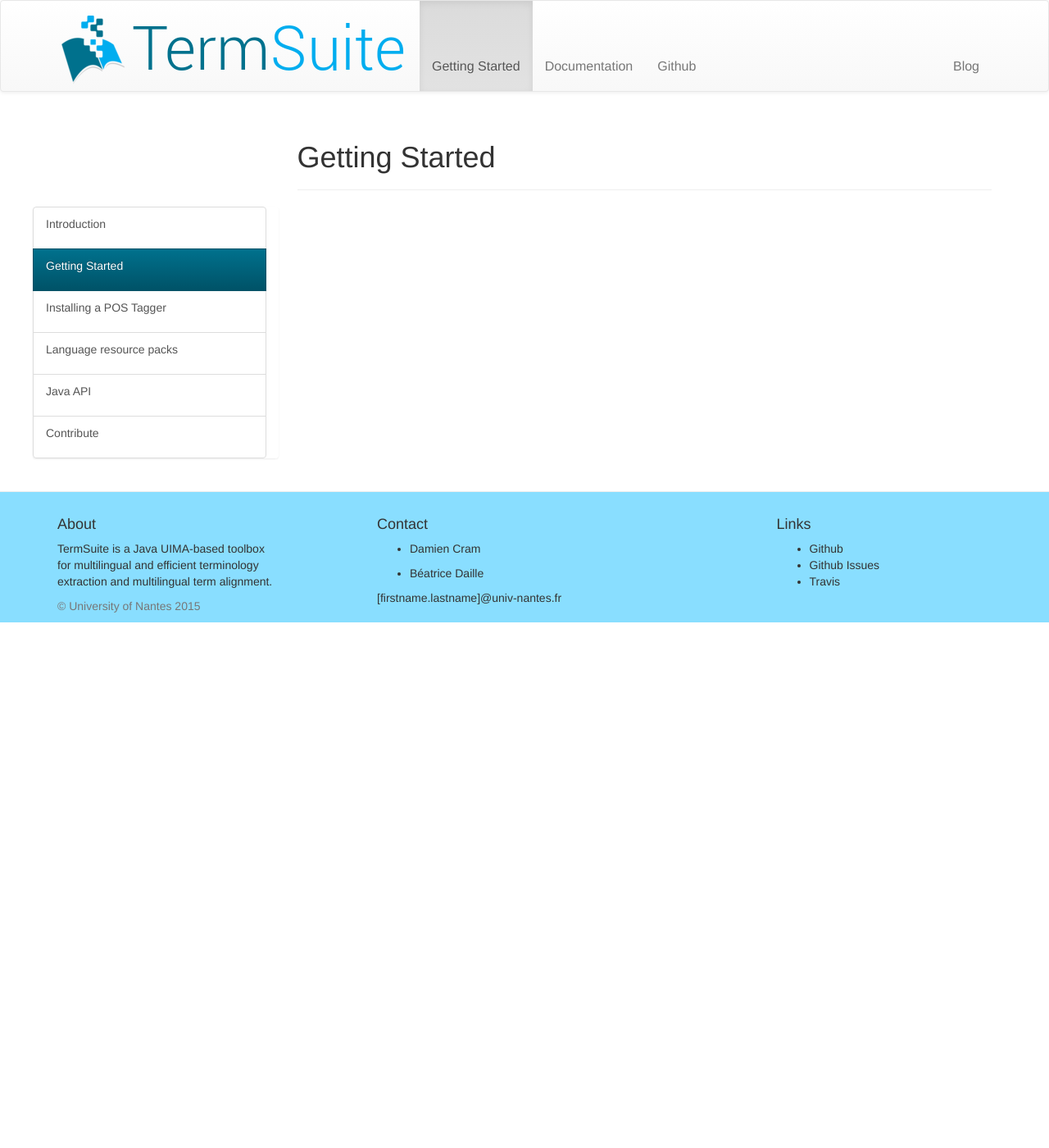
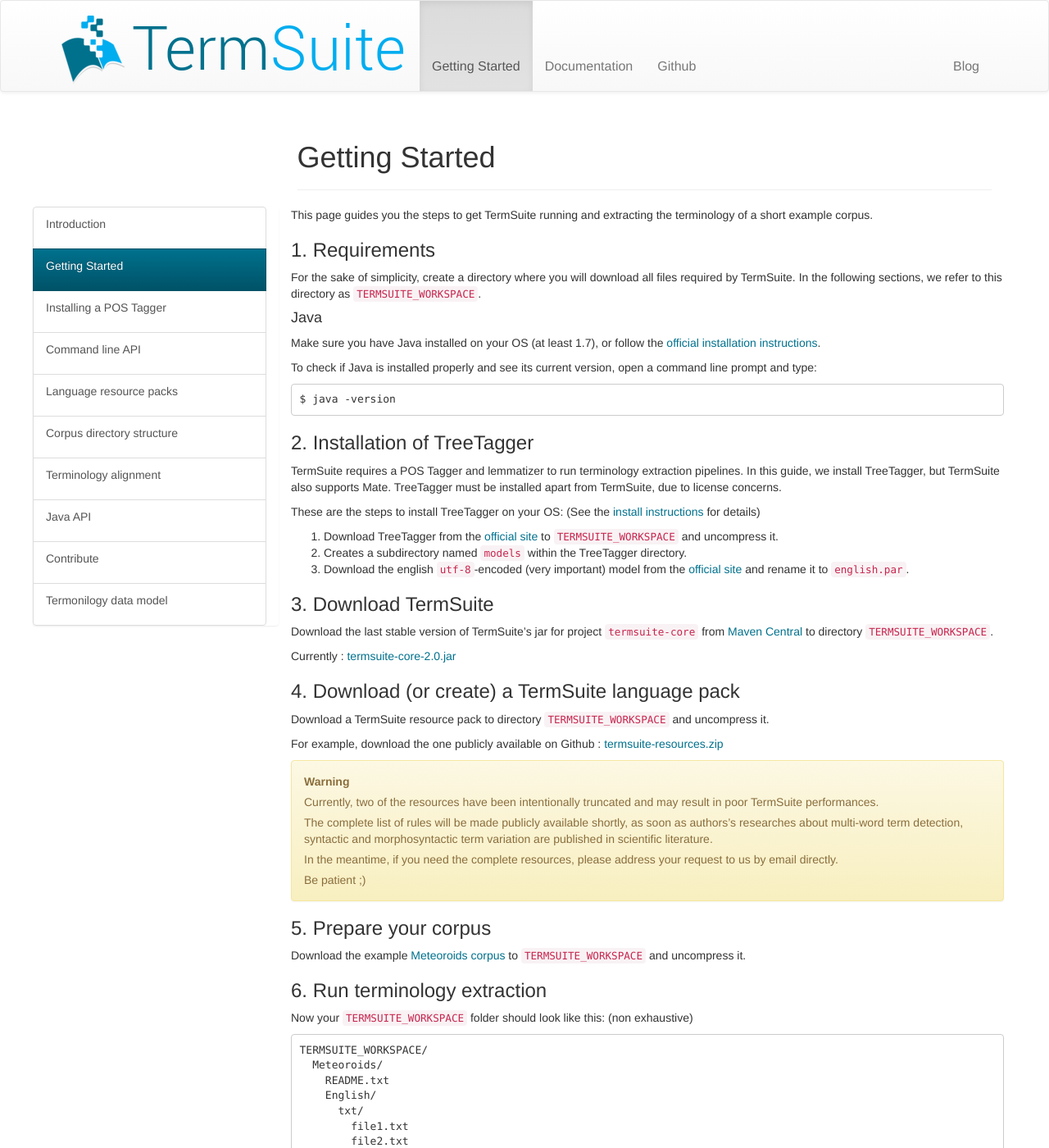
Before and after one commit to termsuite/termsuite.github.io, a Jekyll site: the page built from _documentation/12-getting-started.md, in a window 1280 px wide and 1400 px high. Shown: the whole window at 82% size. Built offline with Jekyll 4.4.1, drawn with Linux system fonts in a browser that asks for light colours; some of the changed text lies outside the part shown.

Commit message:
Getting started guide finished

```diff
--- a/_config.yml
+++ b/_config.yml
@@ -6,6 +6,17 @@
 url: "http://termsuite.univ-nantes.fr" # the base hostname & protocol for your site
 github_username:  termsuite
 github: https://github.com/termsuite/termsuite-core
+
+termsuite:
+  maven: http://search.maven.org/remotecontent?filepath=fr/univ-nantes/termsuite/termsuite-core/
+  version: "2.0"
+
+resources:
+  zip: https://github.com/termsuite/termsuite-resources/archive/master.zip
+
+corpus:
+  meteoroids: http://logiciels.lina.univ-nantes.fr/redmine/attachments/download/554/Meteoroids.zip
+
 # Build settings
 markdown: kramdown
 kramdown:
--- a/_documentation/12-getting-started.md
+++ b/_documentation/12-getting-started.md
@@ -4,3 +4,96 @@
 menu: Getting Started
 permalink: /getting-started/
 ---
+
+This page guides you the steps to get TermSuite running and extracting the terminology of a short example corpus.
+
+
+### 1. Requirements
+
+
+For the sake of simplicity, create a directory where you will download all files required by TermSuite. In the following sections, we refer to this directory as `TERMSUITE_WORKSPACE`.
+
+#### Java
+
+Make sure you have Java installed on your OS (at least 1.7), or follow the [official installation instructions](https://www.java.com/fr/download/).
+
+To check if Java is installed properly and see its current version, open a command line prompt and type:
+
+~~~
+$ java -version
+~~~
+
+### 2. Installation of TreeTagger
+
+TermSuite requires a POS Tagger and lemmatizer to run terminology extraction pipelines. In this guide, we install TreeTagger, but TermSuite also supports Mate. TreeTagger must be installed apart from TermSuite, due to license concerns.
+
+These are the steps to install TreeTagger on your OS: (See the [install instructions](/documentation/pos-tagger-lemmatizer) for details)
+1. Download TreeTagger from the [official site](http://www.cis.uni-muenchen.de/~schmid/tools/TreeTagger/) to `TERMSUITE_WORKSPACE` and uncompress it.
+2. Creates a subdirectory named `models` within the TreeTagger directory.
+3. Download the english `utf-8`-encoded (very important) model from the [official site](www.cis.uni-muenchen.de/~schmid/tools/TreeTagger/) and rename it to `english.par`.
+
+
+### 3. Download TermSuite
+
+Download the last stable version of TermSuite's jar for project `termsuite-core` from [Maven Central]({{site.termsuite.maven}}) to directory `TERMSUITE_WORKSPACE`.
+
+Currently : [termsuite-core-{{site.termsuite.version}}.jar]({{site.termsuite.maven}}{{site.termsuite.version}}/termsuite-core-{{site.termsuite.version}}.jar)
+
+### 4. Download (or create) a TermSuite language pack
+
+Download a TermSuite resource pack to directory `TERMSUITE_WORKSPACE` and uncompress it.
+
+For example, download the one publicly available on Github : [termsuite-resources.zip]({{site.resources.zip}})
+
+{% include resource_warning.md %}
+
+### 5. Prepare your corpus
+
+Download the example [Meteoroids corpus]({{site.corpus.meteoroids}}) to `TERMSUITE_WORKSPACE` and uncompress it.
+
+### 6. Run terminology extraction
+
+Now your `TERMSUITE_WORKSPACE` folder should look like this: (non exhaustive)
+
+~~~
+TERMSUITE_WORKSPACE/
+  Meteoroids/
+    README.txt
+    English/
+      txt/
+        file1.txt
+        file2.txt
+        file3.txt
+  tree-tagger/
+    bin/
+      [...]
+    lib/
+      [...]
+    models/
+      english.par # Should be the `utf-8` model !
+    [...]
+  termsuite-core-{{site.termsuite.version}}.jar
+  termsuite-resources-master/
+    en/
+    fr/
+    [...]
+~~~
+
+Run the terminology extraction on the *Meteoroids* corpus and language `en`:
+
+~~~
+$ java -cp termsuite-core-{{site.termsuite.version}}.jar eu.project.ttc.tools.cli.TermSuiteTerminoCLI
+  -t /tree-tagger
+  -c /Meteoroids/English/txt
+  -l en
+  -r /termsuite-resources-master
+  --tsv meteoroids-en.tsv
+~~~
+
+### 7. Enjoy TermSuite
+
+Full documentation of available features and options from the command line: [command line API]({{site.production_url}}/documentation/command-line-api).
+
+Embed TermSuite directly to your Java project: [Java API](/documentation/command-line-api).
+
+Terminology alignment: [here](/documentation/alignment).
--- /dev/null
+++ b/_includes/resource_warning.md
@@ -0,0 +1,11 @@
+<div class="alert alert-warning" role="alert">
+**Warning**
+
+Currently, two of the resources have been intentionally truncated and may result in poor TermSuite performances.
+
+The complete list of rules will be made publicly available shortly, as soon as authors's researches about multi-word term detection, syntactic and morphosyntactic term variation are published in scientific literature.
+
+In the meantime, if you need the complete resources, please address your request to us by email directly.
+
+Be patient ;)
+</div>
```
Also changed, not shown: _documentation/15-installing-pos-tagger.md (+29 -4 lines), _documentation/18-command-line-api.md (added, +112 -0 lines), _documentation/25-corpus.md (added, +43 -0 lines), _documentation/28-alignment.md (added, +8 -0 lines), _documentation/30-java-api.md (+1 -0 lines), _documentation/50-contribute.md (+1 -0 lines), _documentation/60-data-model.md (added, +65 -0 lines), CHANGELOG.md (added).
